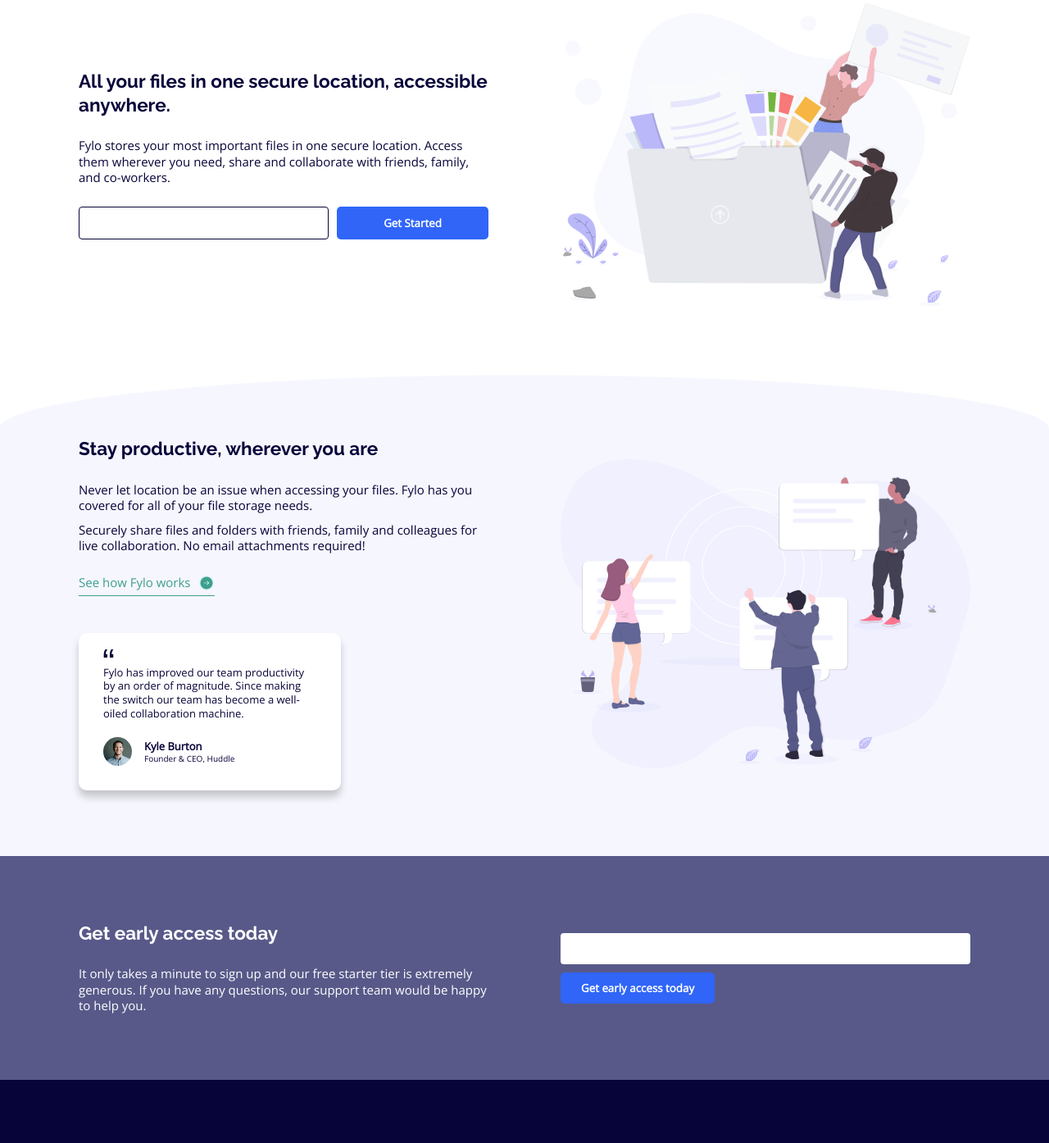
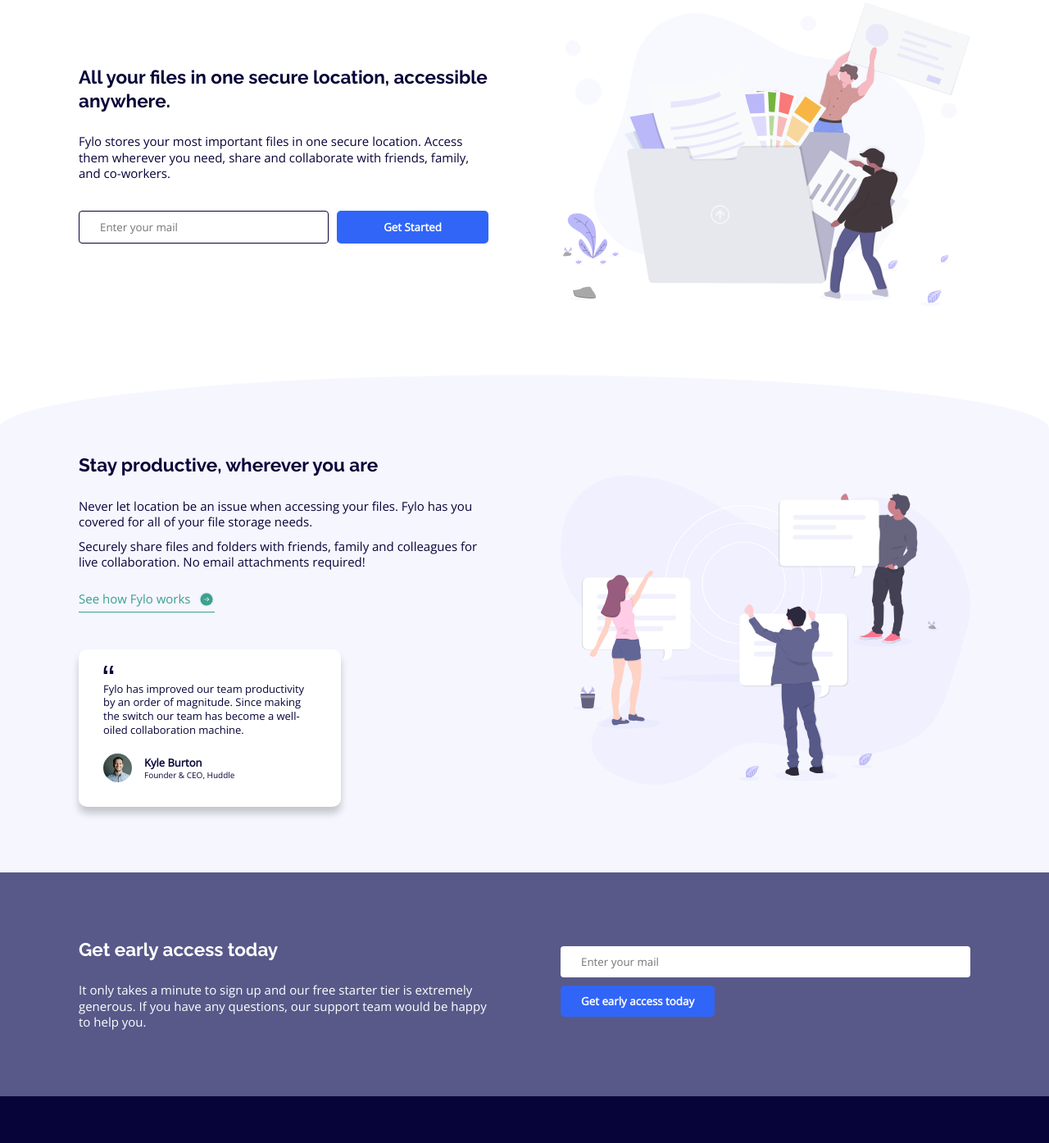
Before and after one commit to SoloLere/fylo, a website: page index.html in a window 1280 px wide. Shown: the part 167-1561 px from the top of the page at 82% size. Drawn offline with nearby package versions, Linux system fonts and the light colour scheme.

Commit message:
:art: improving struction based on accessibility report, I had to make corrections

```diff
--- a/index.html
+++ b/index.html
@@ -32,7 +32,7 @@
       <div class="unused header__logo-container">
         <img class="header__logo" src="images/logo.svg" alt="logo" />
       </div>
-      <nav>
+      <nav aria-label="main navigation">
         <ul class="header__flex">
           <li><a href="#">Features</a></li>
           <li><a href="#">Team</a></li>
@@ -55,9 +55,18 @@
               Access them wherever you need, share and collaborate with friends,
               family, and co-workers.
             </p>
-            <form class="form__flex form__flex--file" action="/" method="post">
-              <input class="input input__file" type="text" />
-              <button class="btn btn__file" type="reset">Get Started</button>
+            <form
+              class=".form form__flex form__flex--file"
+              action="/"
+              method="post"
+            >
+              <label for="email"></label>
+              <input
+                class="input input__file"
+                type="email"
+                placeholder="Enter your mail"
+              />
+              <button class="btn btn__file" type="button">Get Started</button>
             </form>
           </div>
         </div>
@@ -131,9 +140,18 @@
               would be happy to help you.
             </p>
           </div>
-          <form class="form__flex form__flex--access" action="/" method="post">
-            <input class="input input__access" type="text" />
-            <button class="btn btn__access" type="reset">
+          <form
+            class=".form form__flex form__flex--access"
+            action="/"
+            method="post"
+          >
+            <label for="email"></label>
+            <input
+              class="input input__access"
+              type="email"
+              placeholder="Enter your mail"
+            />
+            <button class="btn btn__access" type="button">
               Get early access today
             </button>
           </form>
@@ -155,7 +173,10 @@
           </div>
         </div>
 
-        <nav class="footer__flex footer__flex--nav">
+        <nav
+          class="footer__flex footer__flex--nav"
+          aria-label="secondary navigation"
+        >
           <ul class="footer__nav">
             <li><a href="#">About Us</a></li>
             <li><a href="#">Jobs</a></li>
--- a/style.scss
+++ b/style.scss
@@ -11,11 +11,10 @@
 $color-cyan: hsl(170, 45%, 43%);
 $color-red: hsl(0, 100%, 63%);
 
-// OPACITY
-
+/* OPACITY */
 $opacty: 0.8;
 
-// BREAKPOINT
+/* BREAKPOINT */
 $bp-medium: 46.875em; // 750px
 
 /*================================================
@@ -62,6 +61,10 @@
   font-weight: 700;
   text-align: var(--alignment);
 }
+
+/*  UTILITY COMPONENTS
+================================================
+*/
 
 .container {
   width: calc(min(110rem, 85vw));
@@ -230,6 +233,11 @@
   position: relative;
 }
 
+.productivity .container {
+  padding-top: 2rem;
+}
+
+/*  BACKGROUND  CURVED SECTION*/
 .wave {
   position: absolute;
   top: 0;
@@ -273,6 +281,14 @@
 
   &__img {
     width: 2rem;
+  }
+
+  &:hover {
+    opacity: $opacty;
+  }
+
+  &:active {
+    border-color: transparent;
   }
 }
 
@@ -324,6 +340,10 @@
 .access {
   background-color: $color-blue-desaturated;
   color: #fff;
+}
+
+.access .flex {
+  align-items: flex-start;
 }
 
 /*================================================
```
Also changed, not shown: README.md, css/style.comp.css, css/style.css, css/style.prefix.css.
